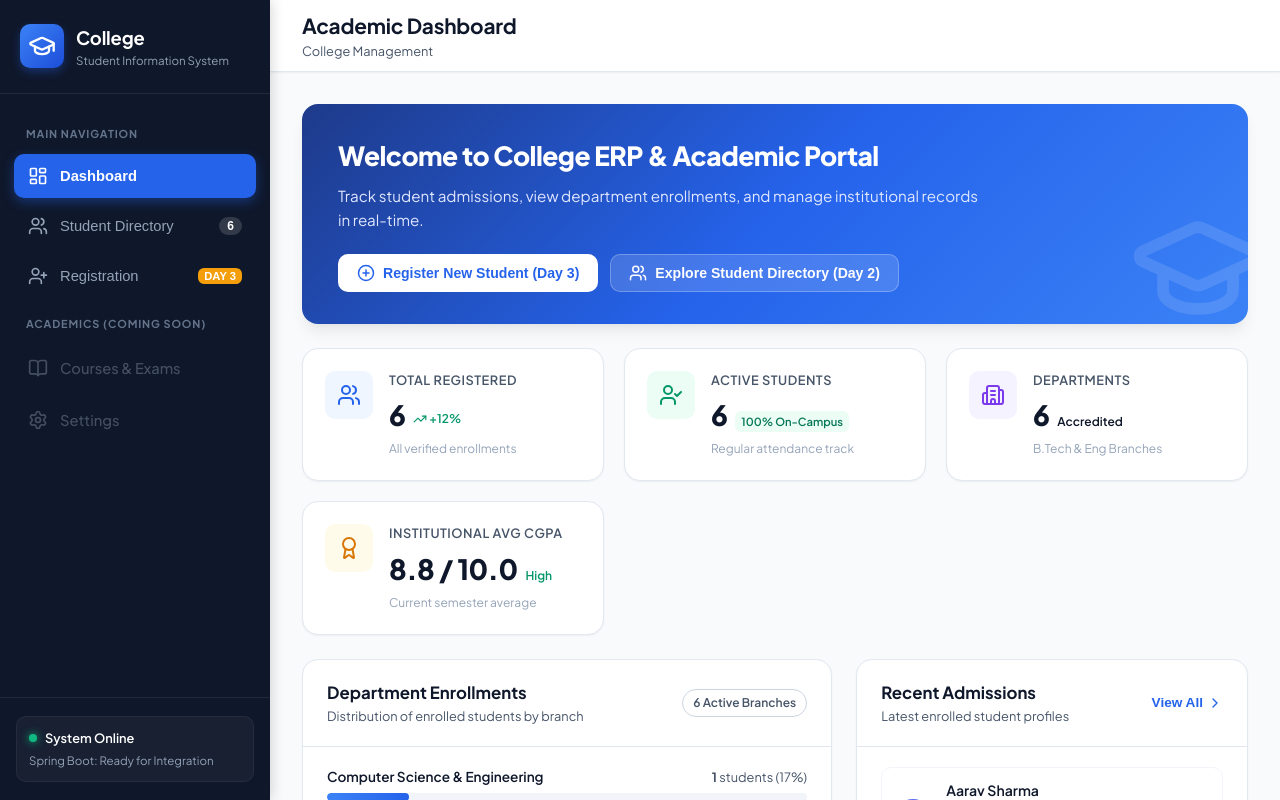
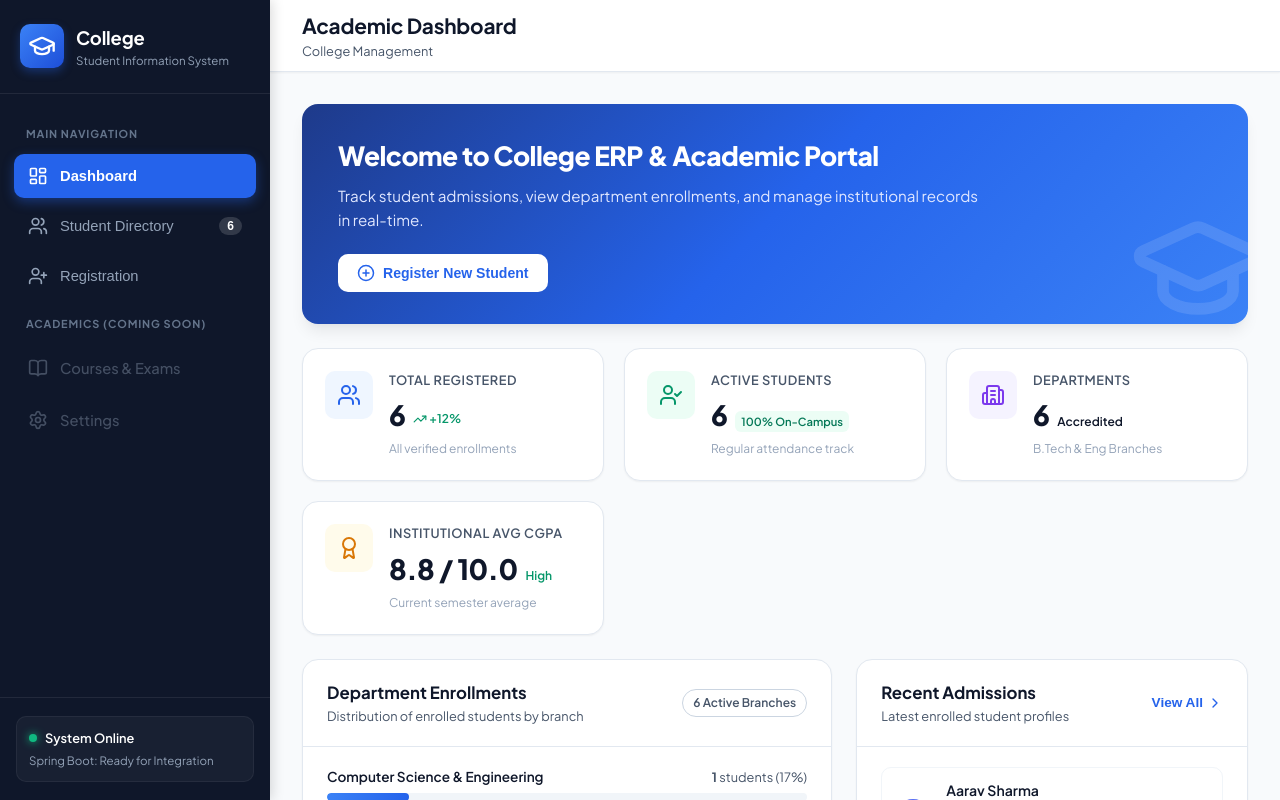
Before and after one commit to TunganaVinodKumar/student_frontend, a React (Vite) app: page / in a window 1280 px wide. Shown: the top 800 px of the page. Built offline with nearby package versions, Linux system fonts and the light colour scheme.

Commit message:
refactor: simplify banner action to 'Register New Student' and remove 'Explore Student Directory'

```diff
--- a/src/components/Dashboard.tsx
+++ b/src/components/Dashboard.tsx
@@ -60,11 +60,7 @@ export const Dashboard: React.FC<DashboardProps> = ({
           <div className="banner-actions">
             <button className="btn btn-primary" onClick={onNavigateToRegister}>
               <PlusCircle size={18} />
-              <span>Register New Student (Day 3)</span>
-            </button>
-            <button className="btn btn-secondary" onClick={onNavigateToStudents}>
-              <Users size={18} />
-              <span>Explore Student Directory (Day 2)</span>
+              <span>Register New Student</span>
             </button>
           </div>
         </div>
--- a/src/components/Sidebar.tsx
+++ b/src/components/Sidebar.tsx
@@ -57,7 +57,6 @@ export const Sidebar: React.FC<SidebarProps> = ({
         >
           <UserPlus size={20} />
           <span className="nav-label">Registration</span>
-          <span className="nav-pill-new">Day 3</span>
         </button>
 
         <div className="nav-section-label">ACADEMICS (COMING SOON)</div>
```
